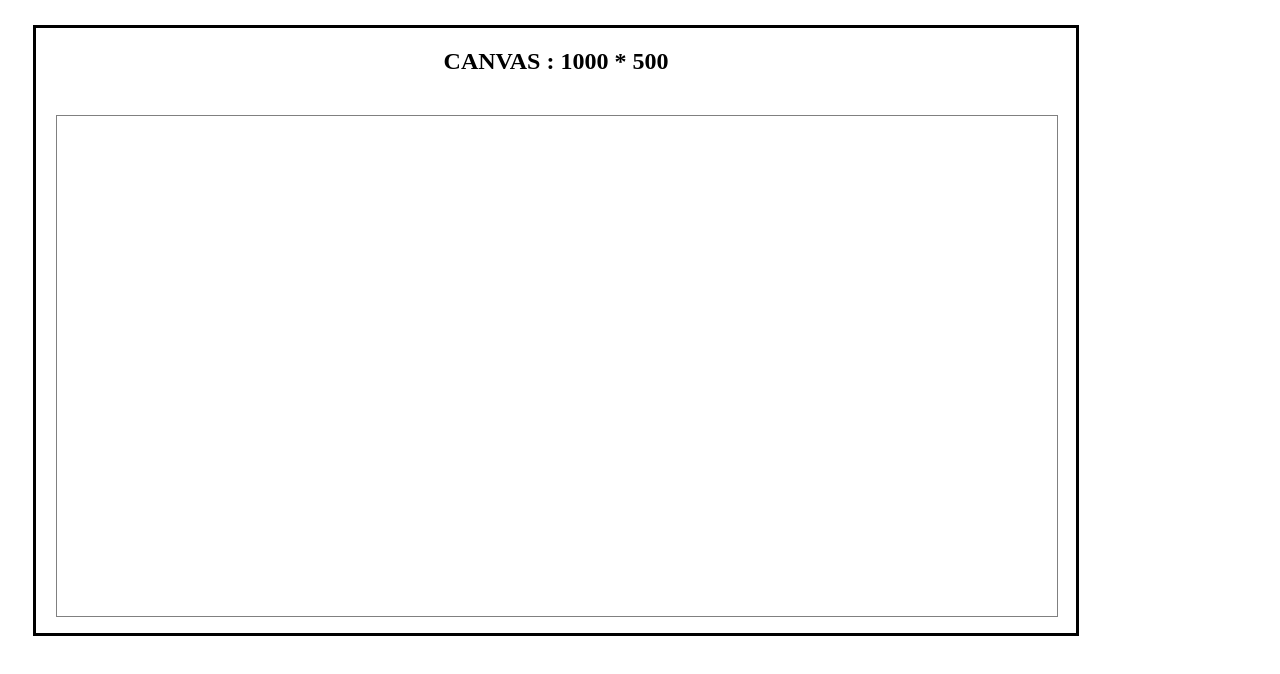
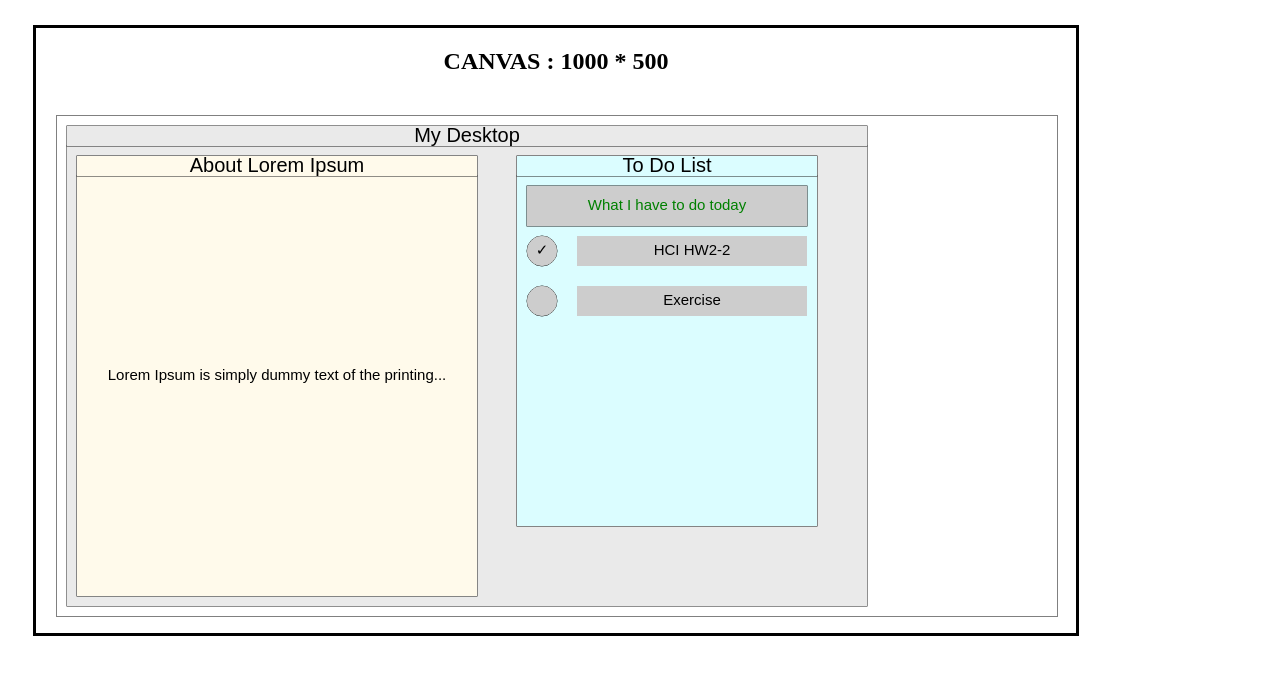
Before and after one commit to hi-jihyo/hci-hw2-2, a plain HTML site: page index.html in a window 1280 px wide. Drawn offline with Linux system fonts and the light colour scheme.

Commit message:
Homework2-2: complete homework 2-2

```diff
--- a/index.html
+++ b/index.html
@@ -1,14 +1,7 @@
 <html>
     <script type="text/javascript" src="./tree.js"></script>
     <script type="text/javascript" src="./script.js"></script>
-    <script type="text/javascript">
-        function draw() {
-            var canvas = document.getElementById('my-canvas');
-            if (!canvas.getContext) {
-                alert("Your browser doesn't support canvas!");
-            }
-        }
-    </script>
+    <script type="text/javascript" src="./test.js" defer></script>
     <style>
         .container {
             width : 1040;
--- a/script.js
+++ b/script.js
@@ -1,10 +1,12 @@
+/**
+ * class TreeParser to parse a tree of gui nodes and render them, which was for homework 2-2.
+ */
 class TreeParser {
     static init() {
         let canvas = document.getElementById('my-canvas');
         if (!canvas.getContext) {
             alert("Your browser doesn't support canvas!");
         }
-        let context = canvas.getContext('2d');
     }
     static render_tree(tree) {
         let canvas = document.getElementById('my-canvas');
@@ -25,57 +27,95 @@ class TreeParser {
         }
     }
     static _render_window_node(context, node) {
-        this._render_border_rectangle(context, node.content_box, node.style);
-        this._render_border_rectangle(context, node.title_box, node.style);
-        context.fillStyle = "#000000";
-        context.font = "20px serif";
+        this._render_rectangle(context, node.content_box, node.style);
+        this._render_rectangle(context, node.title_box, node.style);
+        context.fillStyle = node.style.font.color;
+        context.font = node.style.font.size + "px " + node.style.font.family;
         context.textBaseline = "middle";
         context.textAlign = "center";
         context.fillText(node.title, node.title_box.position.x + node.title_box.width/2, node.title_box.position.y + node.title_box.height/2);
     }
     static _render_button_node(context, node) {
-        this._render_border_rectangle(context, node.content_box, node.style);
-        context.fillStyle = "#000000";
-        context.font = "20px serif";
+        this._render_rectangle(context, node.content_box, node.style);
+        context.fillStyle = node.style.font.color;
+        context.font = node.style.font.size + "px " + node.style.font.family;
         context.textBaseline = "middle";
         context.textAlign = "center";
         context.fillText(node.text, node.content_box.position.x + node.content_box.width/2, node.content_box.position.y + node.content_box.height/2);
     }
     static _render_textbox_node(context, node) {
-        this._render_border_rectangle(context, node.content_box, node.style);
-        context.fillStyle = "#000000";
-        context.font = "20px serif";
+        this._render_rectangle(context, node.content_box, node.style);
+        context.fillStyle = node.style.font.color;
+        context.font = node.style.font.size + "px " + node.style.font.family;
         context.textBaseline = "middle";
         context.textAlign = "center";
         context.fillText(node.text, node.content_box.position.x + node.content_box.width/2, node.content_box.position.y + node.content_box.height/2);
     }
     static _render_label_node(context, node) {
-        this._render_borderless_rectangle(context, node.content_box, node.style);
-        context.fillStyle = "#000000";
-        context.font = "20px serif";
+        this._render_rectangle(context, node.content_box, node.style);
+        context.fillStyle = node.style.font.color;
+        context.font = node.style.font.size + "px " + node.style.font.family;
         context.textBaseline = "middle";
         context.textAlign = "center";
         context.fillText(node.text, node.content_box.position.x + node.content_box.width/2, node.content_box.position.y + node.content_box.height/2);
     }
     static _render_checkbox_node(context, node) {
-        this._render_border_rectangle(context, node.content_box, node.style);
+        this._render_rectangle(context, node.content_box, node.style);
 
         if (node.isChecked) {
-            context.fillStyle = "#000000";
-            context.font = "20px serif";
+            context.fillStyle = node.style.font.color;
+            context.font = node.style.font.size + "px " + node.style.font.family;
             context.textBaseline = "middle";
             context.textAlign = "center";
             context.fillText("✓", node.content_box.position.x + node.content_box.width/2, node.content_box.position.y + node.content_box.height/2);
         }
     }
-    static _render_border_rectangle(context, rectangle, style) {
-        context.strokeStyle = style.border.color;
-        context.strokeRect(rectangle.position.x, rectangle.position.y, rectangle.width, rectangle.height);
+    static _render_rectangle(context, rectangle, style) {
         context.fillStyle = style.background.color;
-        context.fillRect(rectangle.position.x, rectangle.position.y, rectangle.width, rectangle.height);
+        if ('border' in style) {
+            context.strokeStyle = style.border.color;
+            if ('radius' in rectangle) {
+                this._stroke_rounded_rect(context, rectangle.position.x, rectangle.position.y, rectangle.width, rectangle.height, rectangle.radius);
+                this._fill_rounded_rect(context, rectangle.position.x, rectangle.position.y, rectangle.width, rectangle.height, rectangle.radius);
+            }
+            else {
+                context.strokeRect(rectangle.position.x, rectangle.position.y, rectangle.width, rectangle.height);
+                context.fillRect(rectangle.position.x, rectangle.position.y, rectangle.width, rectangle.height);
+            }
+        }
+        else {
+            if ('radius' in rectangle) {
+                this._fill_rounded_rect(context, rectangle.position.x, rectangle.position.y, rectangle.width, rectangle.height, rectangle.radius);
+            }
+            else {
+                context.fillRect(rectangle.position.x, rectangle.position.y, rectangle.width, rectangle.height);
+            }
+        }
     }
-    static _render_borderless_rectangle(context, rectangle, style) {
-        context.fillStyle = style.background.color;
-        context.fillRect(rectangle.position.x, rectangle.position.y, rectangle.width, rectangle.height);
+    static _fill_rounded_rect(context, x, y, width, height, radius) {
+        context.beginPath();
+        context.moveTo(x, y + radius);
+        context.lineTo(x, y + height - radius);
+        context.arcTo(x, y + height, x + radius, y + height, radius);
+        context.lineTo(x + width - radius, y + height);
+        context.arcTo(x + width, y + height, x + width, y + height-radius, radius);
+        context.lineTo(x + width, y + radius);
+        context.arcTo(x + width, y, x + width - radius, y, radius);
+        context.lineTo(x + radius, y);
+        context.arcTo(x, y, x, y + radius, radius);
+        context.fill();
+    }
+    static _stroke_rounded_rect(context, x, y, width, height, radius) {
+        context.beginPath();
+        context.moveTo(x, y + radius);
+        context.lineTo(x, y + height - radius);
+        context.arcTo(x, y + height, x + radius, y + height, radius);
+        context.lineTo(x + width - radius, y + height);
+        context.arcTo(x + width, y + height, x + width, y + height-radius, radius);
+        context.lineTo(x + width, y + radius);
+        context.arcTo(x + width, y, x + width - radius, y, radius);
+        context.lineTo(x + radius, y);
+        context.arcTo(x, y, x, y + radius, radius);
+        context.stroke();
     }
 }
--- a/test.js
+++ b/test.js
@@ -0,0 +1,43 @@
+/**
+ * test code for homework 2-2.
+ */
+// creates a tree and sets a root as a window "My Desktop"
+let my_tree = Tree.create_tree();
+let my_root = my_tree.create_window("window-1", 10, 10, 800, 460, "My Desktop");
+my_tree.set_root(my_root);
+
+// creates and add a window "About Lorem Ipsum" and ...
+let my_node = my_tree.create_window("window-2", 20, 40, 400, 420, "About Lorem Ipsum");
+my_tree.set_background_color(my_node, "#fffaeb");
+my_tree.add_node(my_root, my_node);
+
+// add a label in the above window
+my_node = my_tree.create_label("label-1", 30, 70, 380, 380, "Lorem Ipsum is simply dummy text of the printing...");
+my_tree.set_background_color(my_node, "#fffaeb");
+my_tree.add_node(my_tree.search_node("window-2"), my_node);
+
+// creates and add a window "To Do List" and ...
+my_node = my_tree.create_window("window-3", 460, 40, 300, 350, "To Do List");
+my_tree.set_background_color(my_node, "#dbfdff");
+my_tree.add_node(my_root, my_node);
+
+// add a list (consists of a textbox, checkboxes and labels) in the above window
+my_node = my_tree.create_textbox("textbox-1", 470, 70, 280, 40, "What I have to do today");
+my_tree.set_font_color(my_node, "green");
+my_tree.add_node(my_tree.search_node("window-3"), my_node);
+
+my_node = my_tree.create_checkbox("checkbox-1", 470, 120, 30, 30, 15); // the 6th parameter is optional and it is for rendering a rounded rectangle
+my_node.isChecked = true;
+my_tree.add_node(my_tree.search_node("textbox-1"), my_node);
+
+my_node = my_tree.create_label("label-2", 520, 120, 230, 30, "HCI HW2-2");
+my_tree.add_node(my_tree.search_node("textbox-1"), my_node);
+
+my_node = my_tree.create_checkbox("checkbox-2", 470, 170, 30, 30, 15);
+my_node.isChecked = false;
+my_tree.add_node(my_tree.search_node("textbox-1"), my_node);
+
+my_node = my_tree.create_label("label-3", 520, 170, 230, 30, "Exercise");
+my_tree.add_node(my_tree.search_node("textbox-1"), my_node);
+
+TreeParser.render_tree(my_tree);
--- a/tree.js
+++ b/tree.js
@@ -1,3 +1,6 @@
+/**
+ * class Tree, which was for homework 2-1. (but edited)
+ */
 class Tree {
     // constructor of tree
     constructor () {
@@ -54,6 +57,7 @@ class Tree {
     }
     _set_rectangle(pos_x, pos_y, width, height) {
         if (typeof width !== 'number' || width <= 0) {
+            console.log(typeof width + width);
             console.error("[ERROR] invalid parameter: 'width' sholud be a positive number");
         }
         if (typeof height !== 'number' || height <= 0) {
@@ -66,19 +70,10 @@ class Tree {
             height : height,
         };
     }
-    _set_circle(pos_x, pos_y, radius) {
-        if (typeof radius !== 'number' || radius <= 0) {
-            console.error("[ERROR] invalid parameter: 'radius' sholud be a positive number");
-        }
-
+    // 2. for style, such as font color, line weight, etc.
+    _set_font_style(color, size, family) {
         return {
-            position : this._set_point(pos_x, pos_y),
-            radius : radius,
-        };
-    }
-    // 2. for style, such as font color, line weight, etc.
-    _set_font_style(size, family) {
-        return {
+            color : color,
             size : size,
             family : family,
         };
@@ -126,9 +121,9 @@ class Tree {
         new_window.title = title;
 
         new_window.style = {};
-        new_window.style.background = this._set_background_style("#cdcdcd");
-        new_window.style.border = this._set_line_style("#000000", "3px");
-        new_window.style.font = this._set_font_style(10, "Arial");
+        new_window.style.background = this._set_background_style("#eaeaea");
+        new_window.style.border = this._set_line_style("#202020", 5);
+        new_window.style.font = this._set_font_style("#000000", 20, "Arial");
 
         return new_window;
     }
@@ -153,8 +148,8 @@ class Tree {
 
         new_button.style = {};
         new_button.style.background = this._set_background_style("#cdcdcd");
-        new_button.style.border = this._set_line_style("#000000", "3px");
-        new_button.style.font = this._set_font_style(10, "Arial");
+        new_button.style.border = this._set_line_style("#202020", 3);
+        new_button.style.font = this._set_font_style("#000000", 15, "Arial");
 
         return new_button;
     }
@@ -179,8 +174,8 @@ class Tree {
 
         new_textbox.style = {};
         new_textbox.style.background = this._set_background_style("#cdcdcd");
-        new_textbox.style.border = this._set_line_style("#000000", "3px");
-        new_textbox.style.font = this._set_font_style(10, "Arial");
+        new_textbox.style.border = this._set_line_style("#202020", 3);
+        new_textbox.style.font = this._set_font_style("#000000", 15, "Arial");
 
         return new_textbox;
     }
@@ -205,7 +200,7 @@ class Tree {
 
         new_label.style = {};
         new_label.style.background = this._set_background_style("#cdcdcd");
-        new_label.style.font = this._set_font_style(10, "Arial");
+        new_label.style.font = this._set_font_style("#000000", 15, "Arial");
 
         return new_label;
     }
@@ -216,7 +211,6 @@ class Tree {
      * @param {number} pos_y
      * @param {number} width
      * @param {number} height
-     * @param {string} text
      * @param {number} [radius]
      * @returns {object} checkbox node
      */
@@ -224,18 +218,26 @@ class Tree {
         let new_checkbox = this.create_node(id);
         new_checkbox.type = "Checkbox";
         new_checkbox.content_box = this._set_rectangle(pos_x, pos_y, width, height);
-        if (arguments.length > 6)
-            new_checkbox.content_box.radius = arguments[6];
+        if (arguments.length > 5)
+            new_checkbox.content_box.radius = arguments[5];
         new_checkbox.isChecked = false;
 
         new_checkbox.style = {};
         new_checkbox.style.background = this._set_background_style("#cdcdcd");
-        new_checkbox.style.border = this._set_line_style("#000000", "3px");
+        new_checkbox.style.border = this._set_line_style("#202020", 3);
+        new_checkbox.style.font = this._set_font_style("#000000", 15, "Arial");
 
         return new_checkbox;
     }
 
     // methods for setting or editing style of a node
+    set_font_color(node, color) {
+        if (node.type === "Node" || node.type === "Checkbox") {
+            console.error("[ERROR] type '" + node.type + "' doesn't have a font size property");
+            return;
+        }
+        node.style.font.color = color;
+    }
     set_font_size(node, size) {
         if (node.type === "Node" || node.type === "Checkbox") {
             console.error("[ERROR] type '" + node.type + "' doesn't have a font size property");
```
